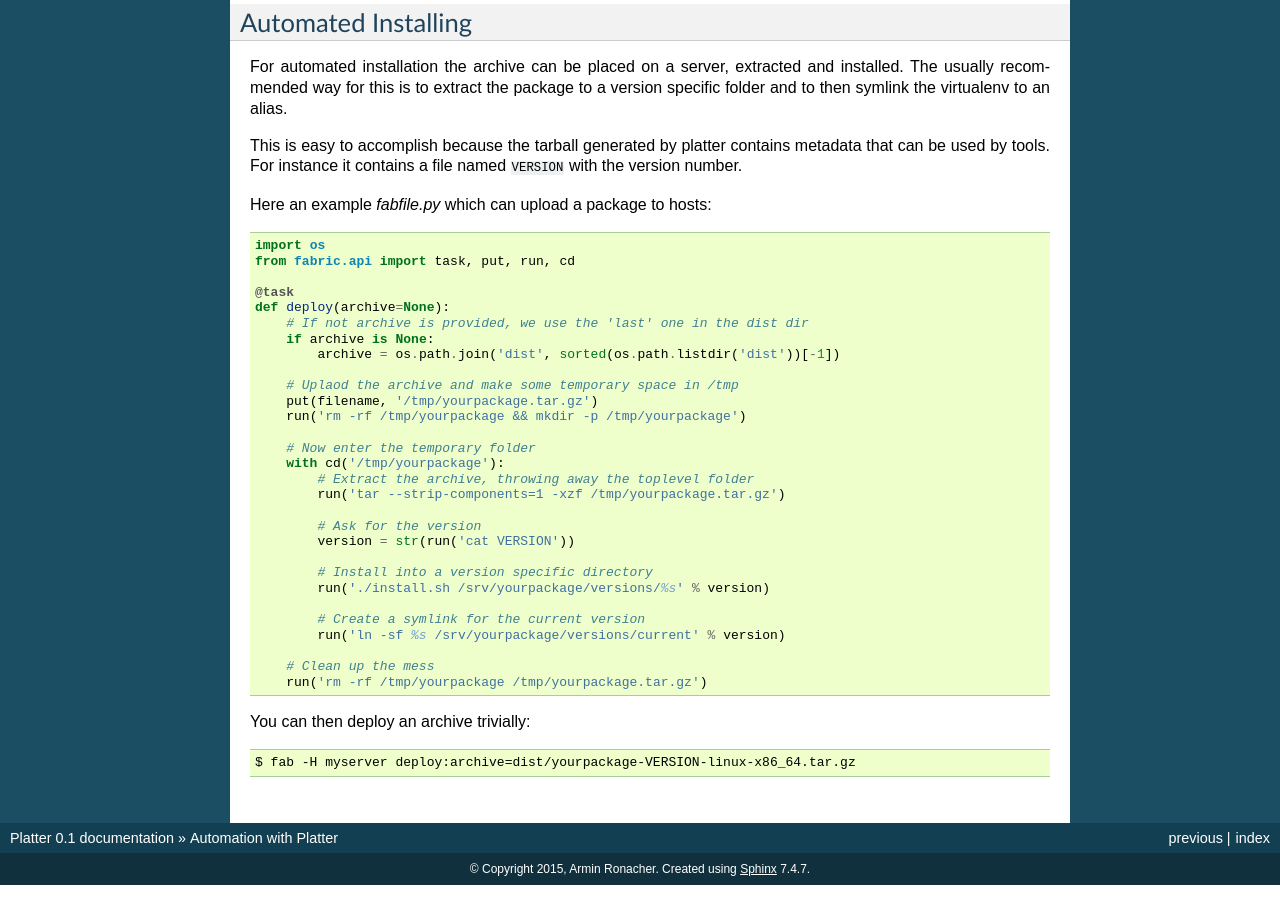
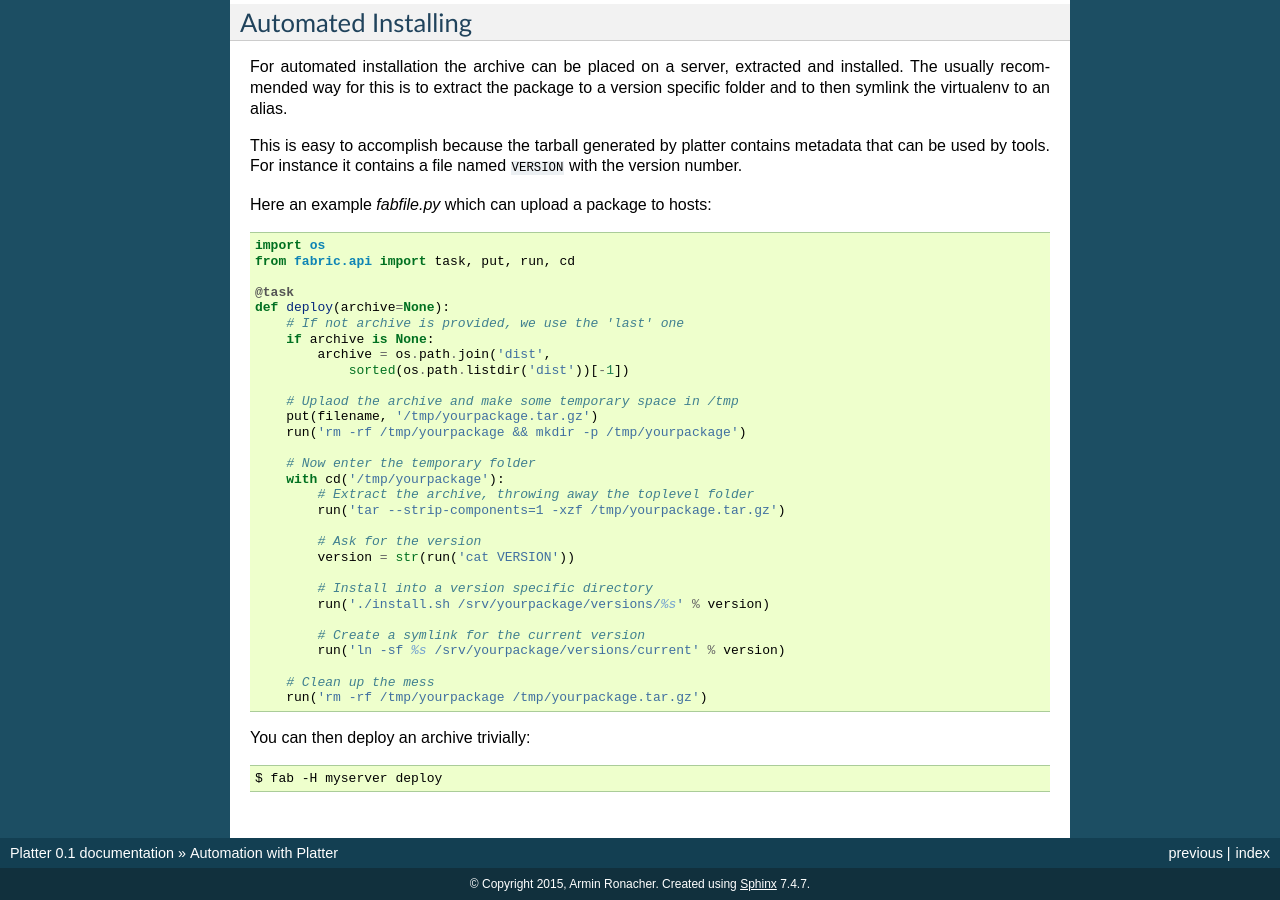
Before and after one commit to mitsuhiko/platter, a Sphinx documentation site: the page built from docs/automation.rst, in a window 1280 px wide and 900 px high, scrolled down 1103 px. Built offline with Sphinx 7.4.7, drawn with Linux system fonts in a browser that asks for light colours; some of the changed text lies outside the part shown.

Commit message:
Improved and shortened docs

```diff
--- a/docs/automation.rst
+++ b/docs/automation.rst
@@ -29,7 +29,7 @@ something like this::
     def build(rev='HEAD'):
         # ask git to create an archive for the right version.
         tmp = tempfile.mktemp(suffix='.tar.gz')
-        local('git archive --format=tar "%s" | gzip > "%s"' % (rev, tmp))
+        local('git archive "%s" | gzip > "%s"' % (rev, tmp))
 
         # upload that archive to a temporary folder
         buildtmp = '/tmp/build-%s' % os.urandom(20).encode('hex')
@@ -85,9 +85,10 @@ Here an example `fabfile.py` which can upload a package to hosts::
 
     @task
     def deploy(archive=None):
-        # If not archive is provided, we use the 'last' one in the dist dir
+        # If not archive is provided, we use the 'last' one
         if archive is None:
-            archive = os.path.join('dist', sorted(os.path.listdir('dist'))[-1])
+            archive = os.path.join('dist',
+                sorted(os.path.listdir('dist'))[-1])
 
         # Uplaod the archive and make some temporary space in /tmp
         put(filename, '/tmp/yourpackage.tar.gz')
@@ -112,4 +113,4 @@ Here an example `fabfile.py` which can upload a package to hosts::
 
 You can then deploy an archive trivially::
 
-    $ fab -H myserver deploy:archive=dist/yourpackage-VERSION-linux-x86_64.tar.gz
+    $ fab -H myserver deploy
```
